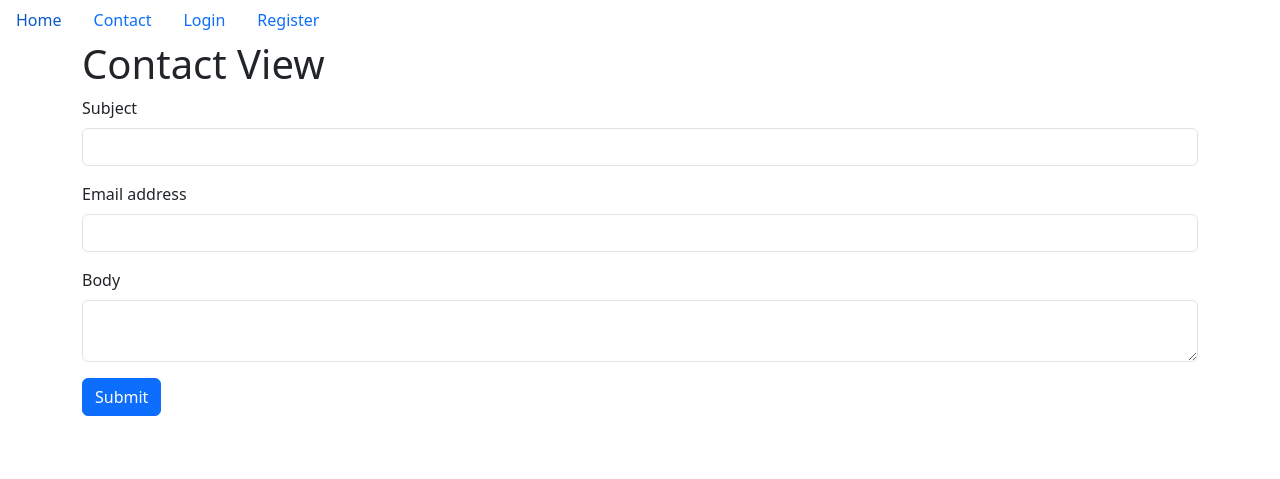
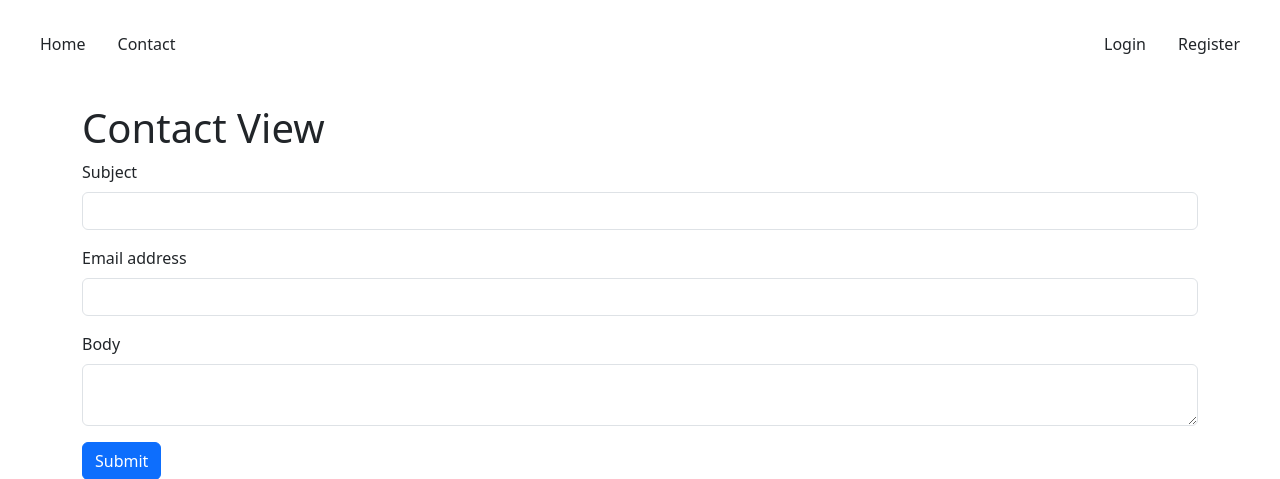
Before and after one commit to kshitizadhikari/PHP_MVC-1, a PHP site: page /contact in a window 1280 px wide. Shown: the top 479 px of the page. Run offline with PHP 8.4, Linux system fonts and the light colour scheme; data that the repository does not hold is empty.

Commit message:
Fix main layout

```diff
--- a/controllers/AuthController.php
+++ b/controllers/AuthController.php
@@ -12,7 +12,7 @@
     {
         public function login(Request $request, Response $response)
         {
-            $this->setLayout('mainLayout');
+            $this->setLayout('authLayout');
             $loginForm = new LoginForm();
             if($request->isPost()) {
                 $loginForm->loadData($request->getBody());
--- a/core/Application.php
+++ b/core/Application.php
@@ -3,6 +3,7 @@
     class Application
     {
         public static string $ROOT_DIR;
+        public string $userClass;
         public Router $router;
         public Request $request;
         public Response $response;
@@ -13,6 +14,7 @@
         public ?DbModel $user;
 
         public function __construct($rootPath, array $config) {
+            $this->userClass =$config['userClass'];
             self::$ROOT_DIR = $rootPath;
             self::$app = $this;
             $this->request = new Request();
@@ -20,6 +22,15 @@
             $this->session = new Session();
             $this->router = new Router($this->request, $this->response);
             $this->db = new Database($config['db']);
+            $primaryValue = $this->session->get('user');
+            if($primaryValue)
+            {
+                $primaryKey = $this->userClass::primaryKey();
+                $this->user = $this->userClass::findOne([$primaryKey => $primaryValue]);
+            } else {
+                $this->user = null;
+            }
+
         }
 
         public function run()
@@ -39,6 +50,16 @@
 
         public function login(DbModel $user)
         {
+            $this->user = $user;
+            $primaryKey = $user->primaryKey();
+            $primaryValue = $user->{$primaryKey};
+            $this->session->set('user', $primaryValue);
+            return true;
+        }
 
+        public function logout()
+        {
+            $this->user = null;
+            $this->session->remove('user');
         }
     }
--- a/core/DbModel.php
+++ b/core/DbModel.php
@@ -7,6 +7,7 @@ use app\core\Model;
     {
         abstract public static function tableName(): string;
         abstract public function attributes(): array;
+        abstract public static function primaryKey(): string;
 
         public function save()
         {
--- a/core/Session.php
+++ b/core/Session.php
@@ -30,6 +30,22 @@
             return $_SESSION[self::FLASH_KEY][$key]['value'] ?? NULL;
         }
 
+
+        public function set($key, $value)
+        {
+            $_SESSION[$key] = $value;
+        }
+
+        public function get($key)
+        {
+            return $_SESSION[$key] ?? false;
+        }
+
+        public function remove($key)
+        {
+            unset($_SESSION[$key]);
+        }
+
         public function __destruct()
         {
             //iterate over marked to be removed and remove them
--- a/models/LoginForm.php
+++ b/models/LoginForm.php
@@ -30,8 +30,7 @@
                 $this->addError('password', "Password is incorrect");
                 return false;
             }
-            return $response->redirect('/');
-            // return Application::$app->login($user);
+            return Application::$app->login($user);
         }
 
         public function labels(): array
--- a/models/User.php
+++ b/models/User.php
@@ -22,6 +22,10 @@
 
         public function attributes(): array {
             return ['firstName', 'lastName', 'email', 'password', 'status'];
+        }
+
+        public static function primaryKey(): string {
+            return 'id';
         }
 
         public function labels(): array {
--- a/public/index.php
+++ b/public/index.php
@@ -2,6 +2,7 @@
     use app\controllers\AuthController;
     use app\controllers\HomeController;
     use app\core\Application;
+use app\models\User;
 
     require_once __DIR__.'/../vendor/autoload.php';
     $dotenv = Dotenv\Dotenv::createImmutable(dirname(__DIR__));
@@ -9,6 +10,7 @@
 
 
     $config = [
+        'userClass' => User::class,
         'db' => [
             'dsn' => $_ENV['DB_DSN'],
             'user' => $_ENV['DB_USER'],
--- a/views/layouts/mainLayout.php
+++ b/views/layouts/mainLayout.php
@@ -8,20 +8,25 @@ use app\core\Application;
     <meta name="viewport" content="width=device-width, initial-scale=1">
     <title>MVC-1</title>
     <link href="https://cdn.jsdelivr.net/npm/bootstrap@5.3.2/dist/css/bootstrap.min.css" rel="stylesheet" integrity="sha384-T3c6CoIi6uLrA9TneNEoa7RxnatzjcDSCmG1MXxSR1GAsXEV/Dwwykc2MPK8M2HN" crossorigin="anonymous">
-    <ul class="nav">
-        <li class="nav-item">
+    <div class="d-flex flex-row mb-3 p-4">
+      <ul class="navbar-nav mr-auto d-flex flex-row">
+        <li class="nav-item px-3">
             <a class="nav-link" href="/">Home</a>
           </li>
-        <li class="nav-item">
+          <li class="nav-item px-3">
             <a class="nav-link" href="/contact">Contact</a>
           </li>
-        <li class="nav-item">
+      </ul>
+      <ul class="navbar-nav ms-auto d-flex flex-row">
+          <li class="nav-item px-3">
               <a class="nav-link" href="/login">Login</a>
           </li>
-        <li class="nav-item">
+          <li class="nav-item px-3">
               <a class="nav-link" href="/register">Register</a>
           </li>
       </ul>
+    </div>
+
   </head>
   <body>
     <div class="container">
```
Lines whose indentation alone changed are shown as unchanged.
